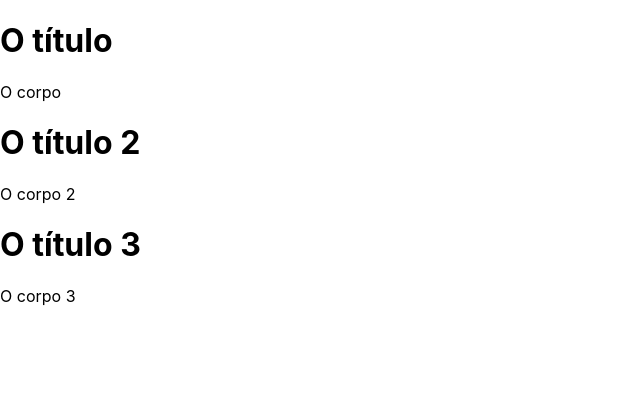
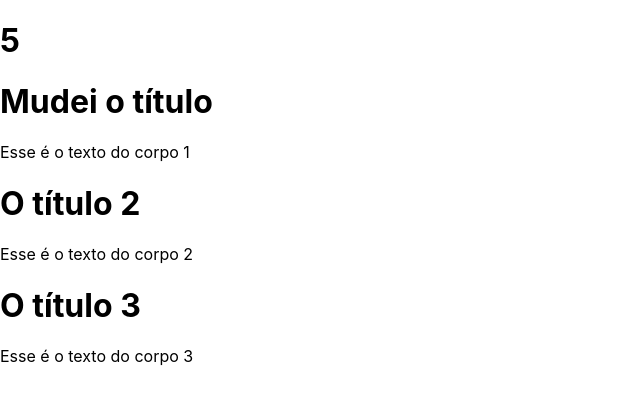
Before and after one commit to rdannog/react-project, a React (Create React App) app: page / in a window 1280 px wide. Shown: the top 404 px of the page, without its empty margins (0-640 px from the left). Built offline with nearby package versions, Linux system fonts and the light colour scheme.

Commit message:
estudando métodos de ciclo de vida

```diff
--- a/src/App.js
+++ b/src/App.js
@@ -1,34 +1,56 @@
 import React from "react";
 
-export default class App extends React.Component{
+export default class App extends React.Component {
   state = {
-      posts:[
+    counter: 0,
+    posts: [
       {
         id: 1,
-          title: "O título",
-          body: "O corpo"
-        },
-        {
+        title: "O título 1",
+        body: "Esse é o texto do corpo 1"
+      }, {
         id: 2,
         title: "O título 2",
-          body: "O corpo 2"
-        },
-        {
+        body: "Esse é o texto do corpo 2"
+      },{
         id: 3,
         title: "O título 3",
-          body: "O corpo 3"
+        body: "Esse é o texto do corpo 3"
       }
     ]
   };
 
+  timeoutUpdate = null;
+
+  componentDidMount(){
+    this.handleTimeout();
+  }
+
+  componentDidUpdate(){
+    this.handleTimeout()
+  }
+
+  componentWillUnmount(){
+    clearTimeout(this.timeoutUpdate)
+  }
+  handleTimeout() {
+    const {posts, counter} = this.state;
+    posts[0].title = "Mudei o título"
+
+    this.timeoutUpdate = setTimeout(() => {
+      this.setState({posts, counter: counter+1})
+    }, 1000)
+  }
+
   render() {
-    const { posts } = this.state
-    return(
+    const { posts, counter } = this.state
+    return (
       <div>
-       {posts.map(posts =>(
-         <div>
+        <h1>{counter}</h1>
+        {posts.map((posts, index) => (
+          <div key={posts.body}>
             <h1 key={posts.id}>{posts.title}</h1>
-           <p>{posts.body}</p>
+            <p key={index}>{posts.body}</p>
           </div>
         ))}
       </div>
```
Lines whose indentation alone changed are shown as unchanged.
